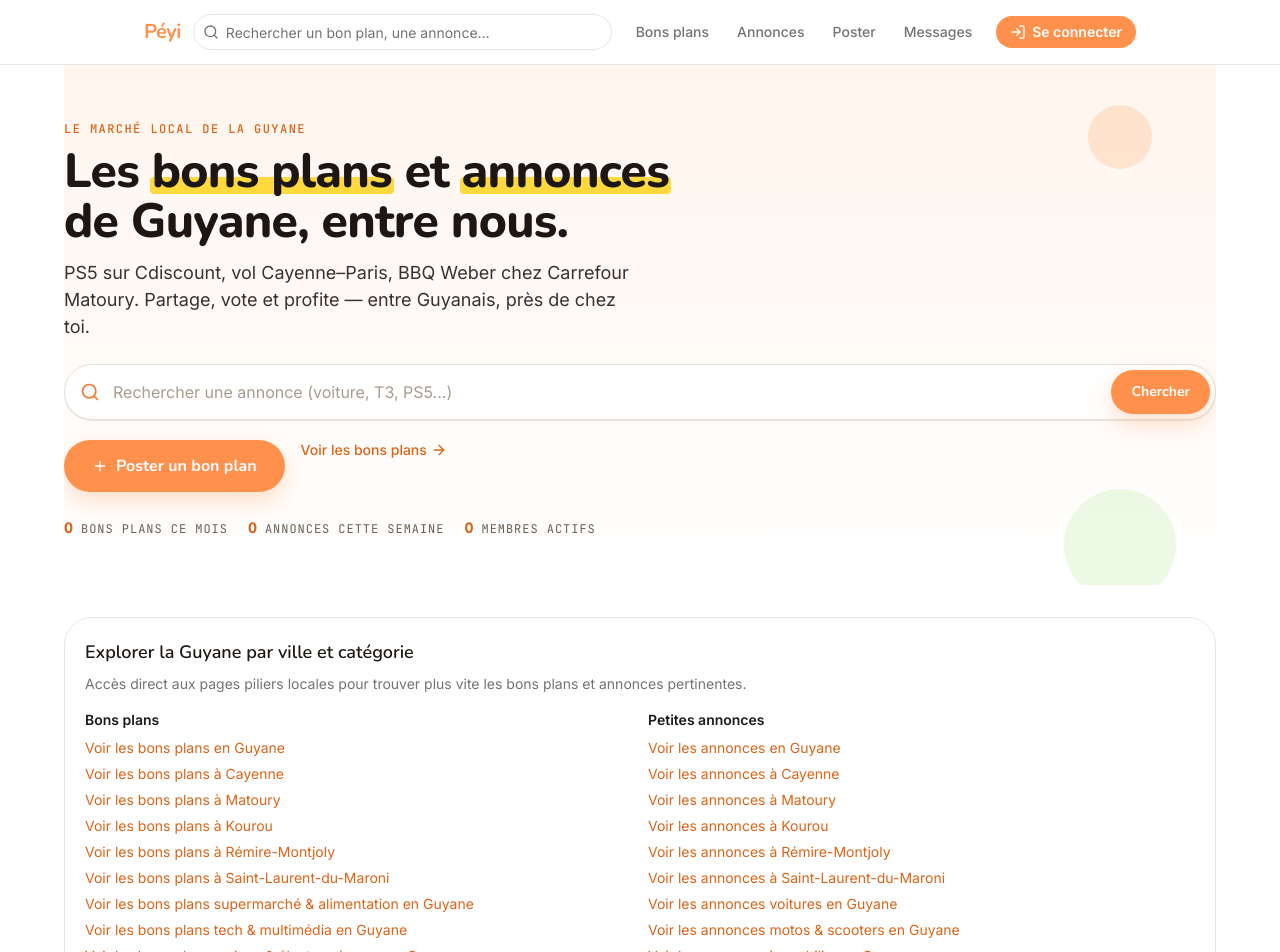
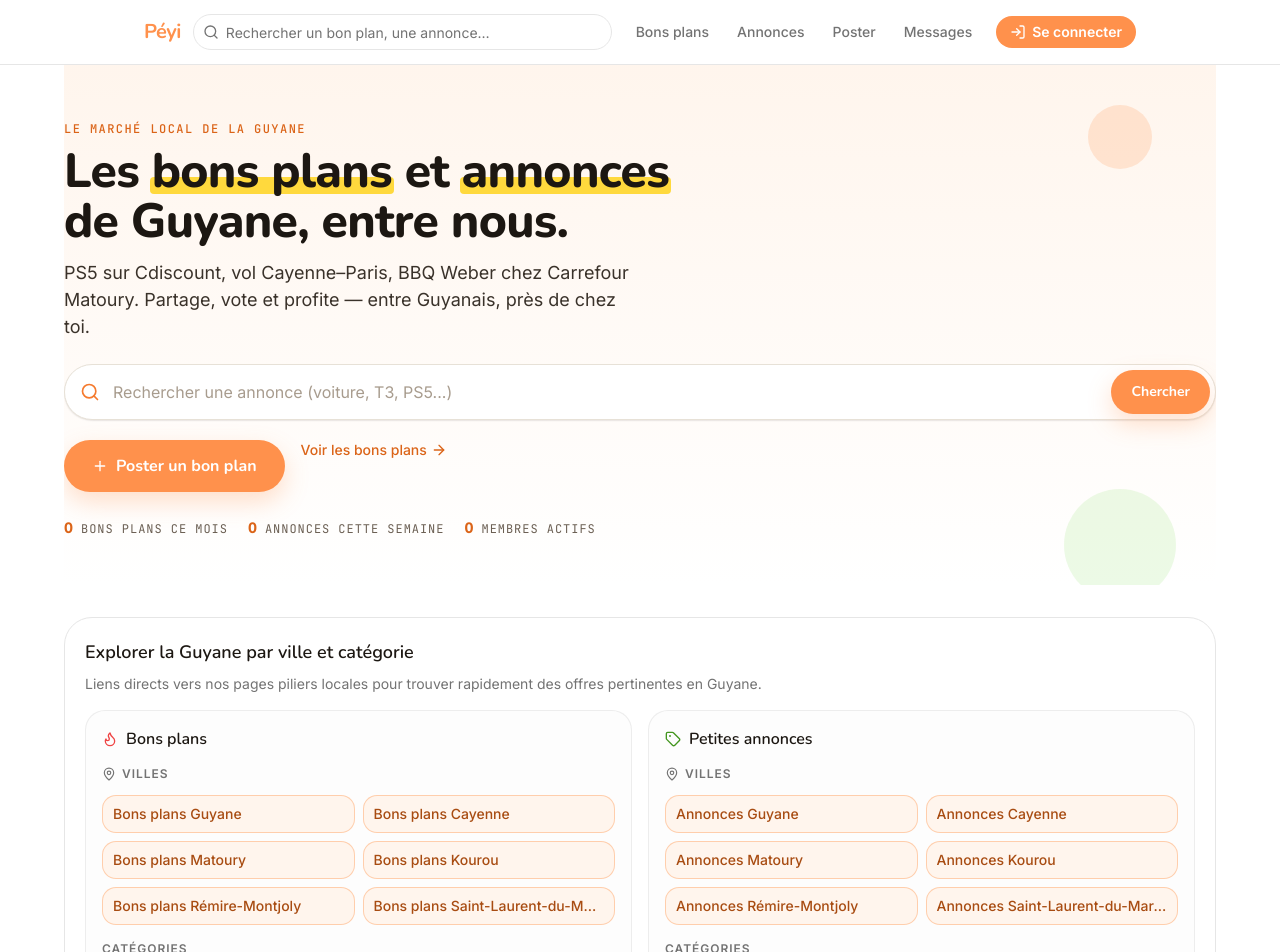
Before and after one commit to is4acs/p-yi, a Next.js app: page / in a window 1280 px wide. Shown: the top 952 px of the page. Built offline with nearby package versions, Linux system fonts and the light colour scheme; no server answers; the database is empty.

Commit message:
fix(seo-ui): improve home pillar links readability and preserve crawlable internal links

```diff
--- a/src/app/page.tsx
+++ b/src/app/page.tsx
@@ -66,7 +66,7 @@ export default async function HomePage(props: Props) {
   ]);
 
   return (
-    <main className="mx-auto w-full max-w-md overflow-x-clip pb-14 animate-in fade-in duration-300 sm:max-w-2xl xl:max-w-6xl">
+    <main className="mx-auto w-full max-w-md overflow-x-clip pb-14 animate-in fade-in duration-300 sm:max-w-2xl lg:max-w-5xl xl:max-w-6xl">
       {searchParams?.deleted === "1" && (
         <div
           role="status"
@@ -87,9 +87,9 @@ export default async function HomePage(props: Props) {
       <HomePillarLinks />
       {/* Catégories — grille 2×4 (mobile) / 4×2 (desktop), tuiles colorées */}
       <HomeCategoriesGrid />
-      <div className="mt-8 xl:grid xl:grid-cols-12 xl:items-start xl:gap-8">
+      <div className="mt-8 lg:grid lg:grid-cols-12 lg:items-start lg:gap-8">
         {/* Deals chauds */}
-        <section className="px-4 sm:px-0 xl:col-span-7">
+        <section className="px-4 sm:px-0 lg:col-span-7">
           <div className="flex items-end justify-between gap-3">
             <div>
               <h2 className="flex items-center gap-2 font-display text-lg font-semibold">
@@ -145,7 +145,7 @@ export default async function HomePage(props: Props) {
         </section>
 
         {/* Petites annonces */}
-        <section className="mt-10 px-4 sm:px-0 xl:col-span-5 xl:mt-0">
+        <section className="mt-10 px-4 sm:px-0 lg:col-span-5 lg:mt-0">
           <div className="flex items-end justify-between gap-3">
             <div>
               <h2 className="flex items-center gap-2 font-display text-lg font-semibold">
--- a/src/components/seo/HomePillarLinks.tsx
+++ b/src/components/seo/HomePillarLinks.tsx
@@ -1,4 +1,6 @@
 import Link from "next/link";
+import { Flame, MapPin, Tag } from "lucide-react";
+import type { ReactNode } from "react";
 
 import {
   CORE_CITIES,
@@ -10,76 +12,120 @@ import {
   getListingsCityPath,
 } from "@/lib/seo/local-pages";
 
+type SeoLink = {
+  href: string;
+  label: string;
+};
+
+function SeoLinkGrid({ links }: { links: SeoLink[] }) {
+  return (
+    <ul className="mt-2 grid grid-cols-1 gap-2 sm:grid-cols-2">
+      {links.map((link) => (
+        <li key={link.href}>
+          <Link
+            href={link.href}
+            className="inline-flex w-full items-center rounded-md border border-peyi-orange-200/80 bg-peyi-orange-50/70 px-2.5 py-2 text-sm font-medium text-peyi-orange-800 transition hover:border-peyi-orange-300 hover:bg-peyi-orange-100/80"
+          >
+            <span className="truncate">{link.label}</span>
+          </Link>
+        </li>
+      ))}
+    </ul>
+  );
+}
+
+function PillarColumn({
+  title,
+  icon,
+  cityLinks,
+  categoryLinks,
+}: {
+  title: string;
+  icon: ReactNode;
+  cityLinks: SeoLink[];
+  categoryLinks: SeoLink[];
+}) {
+  return (
+    <div className="rounded-lg border border-border/70 bg-muted/20 p-4">
+      <h3 className="flex items-center gap-2 font-display text-base font-semibold text-ink-900">
+        {icon}
+        {title}
+      </h3>
+
+      <div className="mt-3">
+        <h4 className="inline-flex items-center gap-1.5 text-xs font-semibold uppercase tracking-[0.08em] text-muted-foreground">
+          <MapPin className="h-3.5 w-3.5" aria-hidden />
+          Villes
+        </h4>
+        <SeoLinkGrid links={cityLinks} />
+      </div>
+
+      <div className="mt-4">
+        <h4 className="text-xs font-semibold uppercase tracking-[0.08em] text-muted-foreground">
+          Catégories
+        </h4>
+        <SeoLinkGrid links={categoryLinks} />
+      </div>
+    </div>
+  );
+}
+
 export function HomePillarLinks() {
+  const dealsCityLinks: SeoLink[] = [
+    { href: "/bons-plans/guyane", label: "Bons plans Guyane" },
+    ...CORE_CITIES.map((city) => ({
+      href: getDealsCityPath(city.slug),
+      label: `Bons plans ${city.name}`,
+    })),
+  ];
+
+  const dealsCategoryLinks: SeoLink[] = DEAL_CATEGORY_PILLARS.map((category) => ({
+    href: getDealsCategoryPath(category.slug),
+    label: `Promos ${category.name} Guyane`,
+  }));
+
+  const listingsCityLinks: SeoLink[] = [
+    { href: "/annonces/guyane", label: "Annonces Guyane" },
+    ...CORE_CITIES.map((city) => ({
+      href: getListingsCityPath(city.slug),
+      label: `Annonces ${city.name}`,
+    })),
+  ];
+
+  const listingsCategoryLinks: SeoLink[] = LISTING_CATEGORY_PILLARS.map(
+    (category) => ({
+      href: getListingsCategoryPath(category.slug),
+      label: `Annonces ${category.name} Guyane`,
+    }),
+  );
+
   return (
     <section className="mt-8 px-4 sm:px-0" aria-labelledby="home-seo-explore">
       <div className="rounded-xl border border-border bg-card p-4 sm:p-5">
-        <h2 id="home-seo-explore" className="font-display text-lg font-semibold text-ink-900">
+        <h2
+          id="home-seo-explore"
+          className="font-display text-lg font-semibold text-ink-900"
+        >
           Explorer la Guyane par ville et catégorie
         </h2>
         <p className="mt-2 text-sm text-muted-foreground">
-          Accès direct aux pages piliers locales pour trouver plus vite les bons plans et annonces pertinentes.
+          Liens directs vers nos pages piliers locales pour trouver rapidement
+          des offres pertinentes en Guyane.
         </p>
 
-        <div className="mt-4 grid gap-4 sm:grid-cols-2">
-          <div>
-            <h3 className="text-sm font-semibold text-foreground">Bons plans</h3>
-            <ul className="mt-2 space-y-1.5 text-sm">
-              <li>
-                <Link href="/bons-plans/guyane" className="text-peyi-orange-700 hover:underline">
-                  Voir les bons plans en Guyane
-                </Link>
-              </li>
-              {CORE_CITIES.map((city) => (
-                <li key={`deal-city-${city.slug}`}>
-                  <Link href={getDealsCityPath(city.slug)} className="text-peyi-orange-700 hover:underline">
-                    Voir les bons plans à {city.name}
-                  </Link>
-                </li>
-              ))}
-              {DEAL_CATEGORY_PILLARS.map((category) => (
-                <li key={`deal-cat-${category.slug}`}>
-                  <Link
-                    href={getDealsCategoryPath(category.slug)}
-                    className="text-peyi-orange-700 hover:underline"
-                  >
-                    Voir les bons plans {category.name.toLowerCase()} en Guyane
-                  </Link>
-                </li>
-              ))}
-            </ul>
-          </div>
-
-          <div>
-            <h3 className="text-sm font-semibold text-foreground">Petites annonces</h3>
-            <ul className="mt-2 space-y-1.5 text-sm">
-              <li>
-                <Link href="/annonces/guyane" className="text-peyi-orange-700 hover:underline">
-                  Voir les annonces en Guyane
-                </Link>
-              </li>
-              {CORE_CITIES.map((city) => (
-                <li key={`listing-city-${city.slug}`}>
-                  <Link
-                    href={getListingsCityPath(city.slug)}
-                    className="text-peyi-orange-700 hover:underline"
-                  >
-                    Voir les annonces à {city.name}
-                  </Link>
-                </li>
-              ))}
-              {LISTING_CATEGORY_PILLARS.map((category) => (
-                <li key={`listing-cat-${category.slug}`}>
-                  <Link
-                    href={getListingsCategoryPath(category.slug)}
-                    className="text-peyi-orange-700 hover:underline"
-                  >
-                    Voir les annonces {category.name.toLowerCase()} en Guyane
-                  </Link>
-                </li>
-              ))}
-            </ul>
-          </div>
+        <div className="mt-4 grid gap-4 lg:grid-cols-2">
+          <PillarColumn
+            title="Bons plans"
+            icon={<Flame className="h-4 w-4 text-hot" aria-hidden />}
+            cityLinks={dealsCityLinks}
+            categoryLinks={dealsCategoryLinks}
+          />
+          <PillarColumn
+            title="Petites annonces"
+            icon={<Tag className="h-4 w-4 text-peyi-green-700" aria-hidden />}
+            cityLinks={listingsCityLinks}
+            categoryLinks={listingsCategoryLinks}
+          />
         </div>
       </div>
     </section>
```
Also changed, not shown: 1 other file (tests, documents, lock files or other folders).
